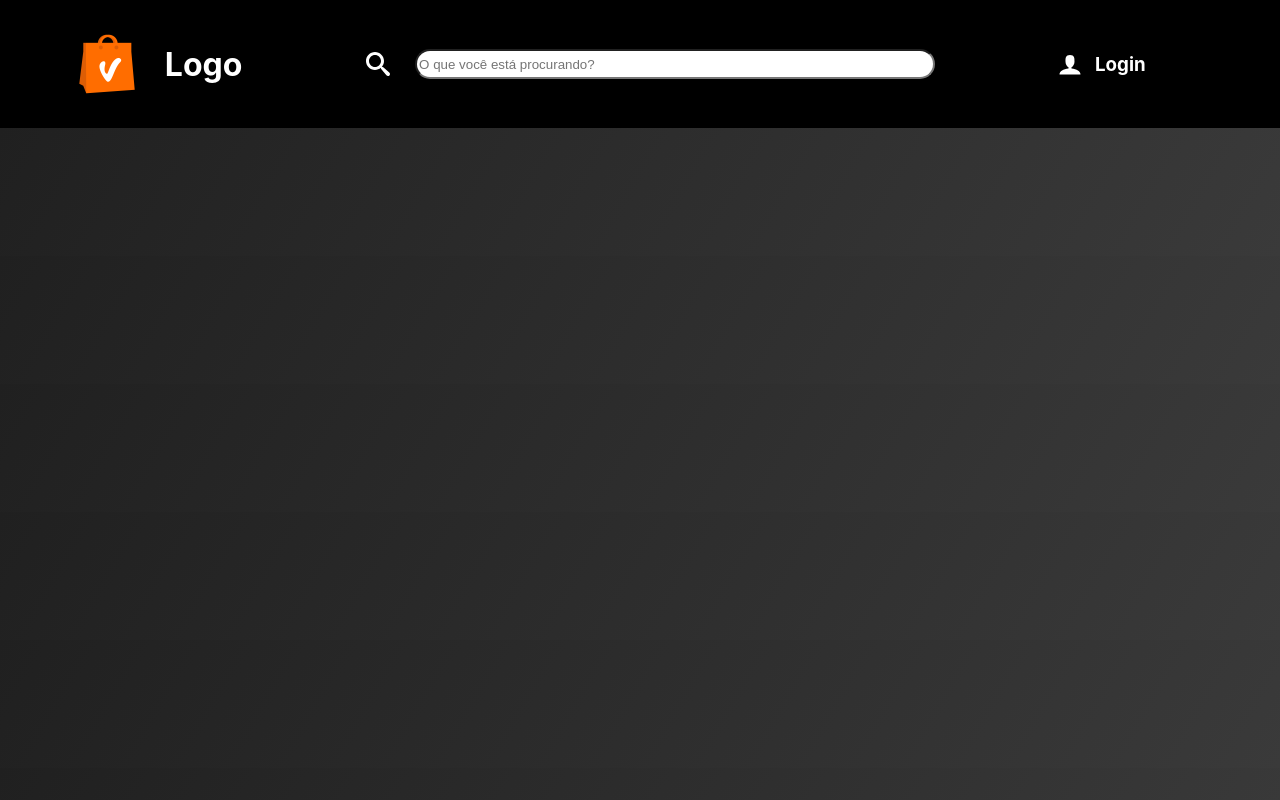
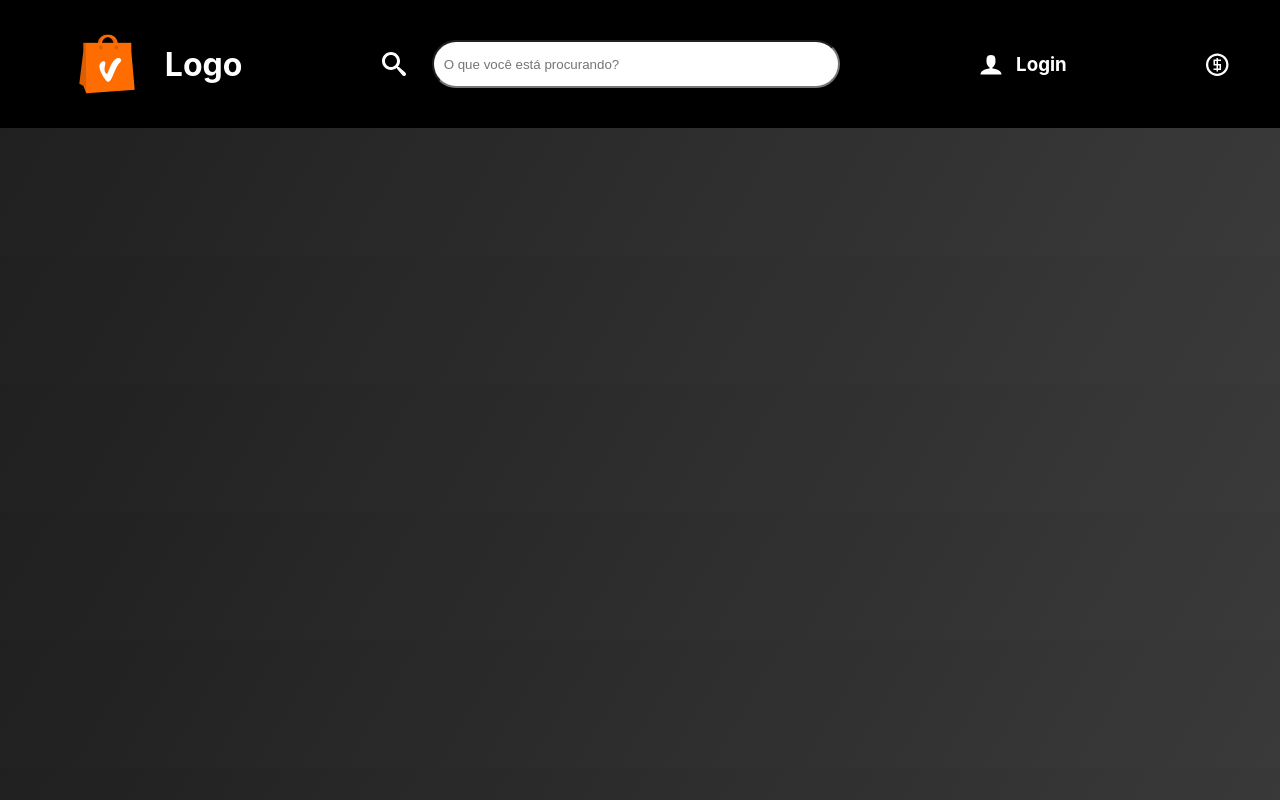
Before and after one commit to vdiorio/App-Loja, a React (Create React App) app in the folder App/frontend/: page / in a window 1280 px wide. Built offline with nearby package versions, Linux system fonts and the light colour scheme.

Commit message:
NEW: Footers e headers

```diff
--- a/App/frontend/src/components/Header.css
+++ b/App/frontend/src/components/Header.css
@@ -1,4 +1,4 @@
-.Header {
+.header {
   background: black;
   height: 10vh;
   display: flex;
@@ -8,31 +8,52 @@
   padding: 3vh;
 }
 
-input {
-  width: 40vw;
+.footer {
+  background: rgb(34, 34, 34);
+  height: 5vh;
+  display: flex;
+  justify-content: center;
+  align-items: center;
+  color: white;
+  padding: 3vh;
+}
+
+.footer div {
+  position: absolute;
+  width: 100px;
+  right: 10px;
+}
+
+.footer div button {
+  color: red;
+}
+
+.search-input {
+  padding: 10px;
+  width: 30vw;
   border-radius: 5vh;
   height: 3vh;
 }
 
-.Logo {
+.logo {
   width: 8vh;
 }
 
-.Search-container {
+.search-container {
   display: flex;
   align-items: center;
   margin: 1vw;
   gap: 2vw;
 }
 
-.User-container {
+.user-container, .coin-container {
   display: flex;
   align-items: center;
   margin: 1vw;
   gap: 1vw;
 }
 
-.Logo-container {
+.logo-container {
   display: flex;
   align-items: center;
   flex-direction: row;
@@ -41,6 +62,31 @@ input {
   margin-left: 4vw;
 }
 
-.Cart {
-  background-color: blueviolet;
+a {
+	color: inherit;
+	text-decoration: none;
 }
+
+.price-input {
+  width: 70px;
+}
+
+button {
+  text-align: center;
+  display: flex;
+  justify-content: center;
+  align-items: center;
+}
+
+@media (max-width:800px) {
+  .search-container {
+    display: none;
+  }
+
+  .user-container h3 {
+    display: none;
+  }
+
+  .coin-container {
+  }
+}
--- a/App/frontend/src/components/Header.jsx
+++ b/App/frontend/src/components/Header.jsx
@@ -1,25 +1,38 @@
+import React from 'react';
+import PropTypes from 'prop-types';
 import './Header.css';
-import { ImSearch, ImUser } from 'react-icons/im';
+import {ImCoinDollar, ImSearch, ImUser} from 'react-icons/im';
 import Logo from './Logo.png';
 
-function Header() {
+function Header({logged, coins, admin}) {
+  const adminLink = admin ? '/admin' : null;
   return (
-    <div className="Header">
-      <div className='Logo-container'>
-        <img className="Logo" src={Logo} alt="Logo da loja" />
+    <header className="header">
+      <a className='logo-container' href='/'>
+        <img className="logo" src={Logo} alt="Logo da loja" />
         <h1>Logo</h1>
+      </a>
+      <div className='search-container'>
+        <ImSearch className="icon" size="1.5em" />
+        <input className='search-input' placeholder="O que você está procurando?" />
       </div>
-      <div className='Search-container'>
-        <ImSearch className="Icon" size="1.5em" />
-        <input placeholder="O que você está procurando?" />
+      <a className='user-container' href={ logged ? adminLink : '/login' }>
+        <ImUser size="1.5em" />
+        <h3>{logged ? localStorage.getItem('name') : 'Login'}</h3>
+      </a>
+      <div className='coin-container'>
+        <ImCoinDollar size="1.5em" />
+        <h3>{coins}</h3>
       </div>
-      <div className='User-container'>
-        <ImUser size="1.5em" />
-        <h3>Login</h3>
-      </div>
-      <div />
-    </div>
+    </header>
   );
 }
 
+Header.propTypes = {
+  coins: PropTypes.number,
+  logged: PropTypes.bool,
+  admin: PropTypes.bool,
+  name: PropTypes.string,
+};
+
 export default Header;
```
Also changed, not shown: App/frontend/src/components/Footer.jsx (added, +25 -0 lines).
